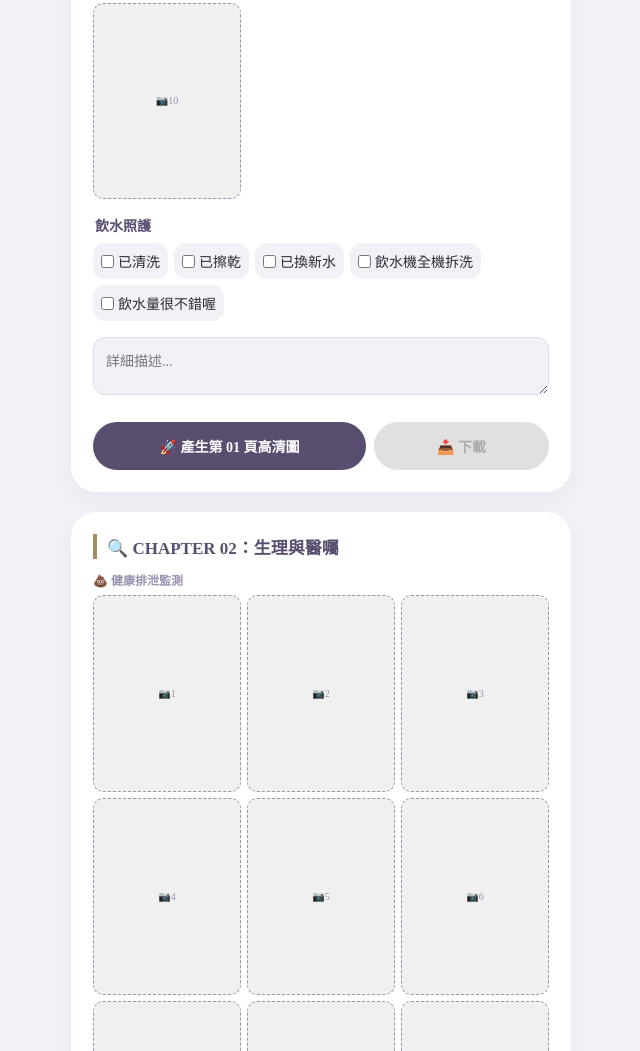
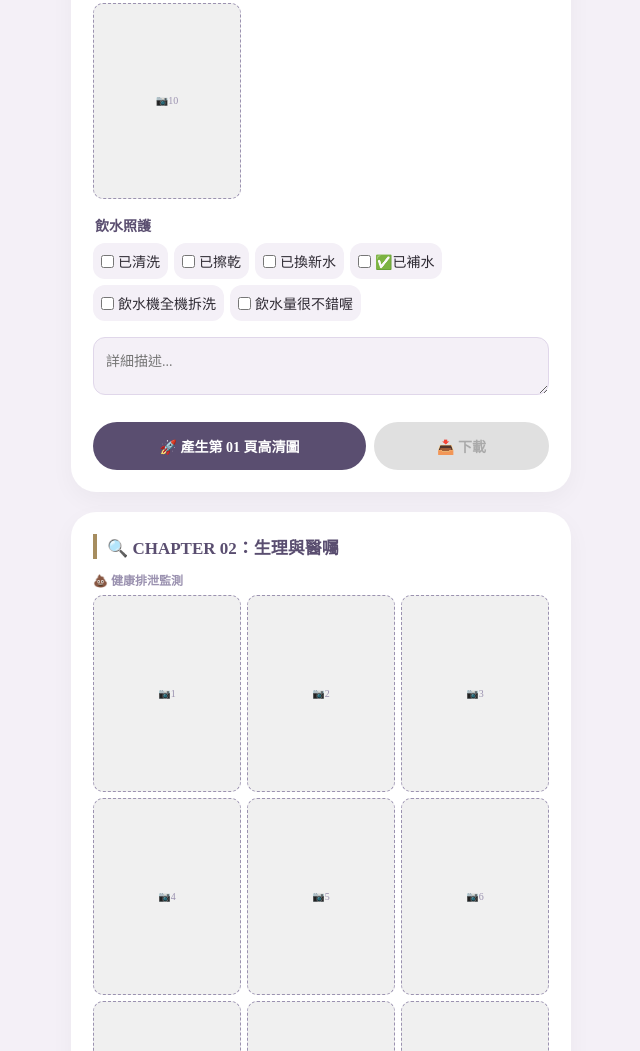
Before and after one commit to PetSitterLili/lili-pet-report-next, a plain HTML site: page index.html in a window 1280 px wide. Shown: the part 2481-3532 px from the top of the page, without its empty margins (319-959 px from the left). Drawn offline with nearby package versions, Linux system fonts and the light colour scheme.

Commit message:
Add water top-up action to hydration care controls

```diff
--- a/index.html
+++ b/index.html
@@ -185,7 +185,7 @@
                 <div class="photo-box-edit"><span>📷9</span><img src=""><input type="file" data-id="p45" aria-label="選擇照片 9" onchange="pv(this, 'stg-p7')"></div>
                 <div class="photo-box-edit"><span>📷10</span><img src=""><input type="file" data-id="p46" aria-label="選擇照片 10" onchange="pv(this, 'stg-p7')"></div>
             </div>
-            <fieldset class="assessment-field"><legend>飲水照護</legend><div class="choice-row"><label class="choice-pill"><input type="checkbox" name="water-actions" value="已清洗" onchange="syncText()"><span>已清洗</span></label><label class="choice-pill"><input type="checkbox" name="water-actions" value="已擦乾" onchange="syncText()"><span>已擦乾</span></label><label class="choice-pill"><input type="checkbox" name="water-actions" value="已換新水" onchange="syncText()"><span>已換新水</span></label><label class="choice-pill"><input type="checkbox" name="water-actions" value="飲水機全機拆洗" onchange="syncText()"><span>飲水機全機拆洗</span></label><label class="choice-pill"><input type="checkbox" name="water-actions" value="飲水量很不錯喔" onchange="syncText()"><span>飲水量很不錯喔</span></label></div></fieldset>
+            <fieldset class="assessment-field"><legend>飲水照護</legend><div class="choice-row"><label class="choice-pill"><input type="checkbox" name="water-actions" value="已清洗" onchange="syncText()"><span>已清洗</span></label><label class="choice-pill"><input type="checkbox" name="water-actions" value="已擦乾" onchange="syncText()"><span>已擦乾</span></label><label class="choice-pill"><input type="checkbox" name="water-actions" value="已換新水" onchange="syncText()"><span>已換新水</span></label><label class="choice-pill"><input type="checkbox" name="water-actions" value="已補水" onchange="syncText()"><span>✅️已補水</span></label><label class="choice-pill"><input type="checkbox" name="water-actions" value="飲水機全機拆洗" onchange="syncText()"><span>飲水機全機拆洗</span></label><label class="choice-pill"><input type="checkbox" name="water-actions" value="飲水量很不錯喔" onchange="syncText()"><span>飲水量很不錯喔</span></label></div></fieldset>
             <textarea id="i-w" rows="2" placeholder="詳細描述..." oninput="syncText()"></textarea>
             <div class="btn-stack">
                 <button id="gen-1" class="btn btn-gen" onclick="generate(1)">🚀 產生第 01 頁高清圖</button>
```
